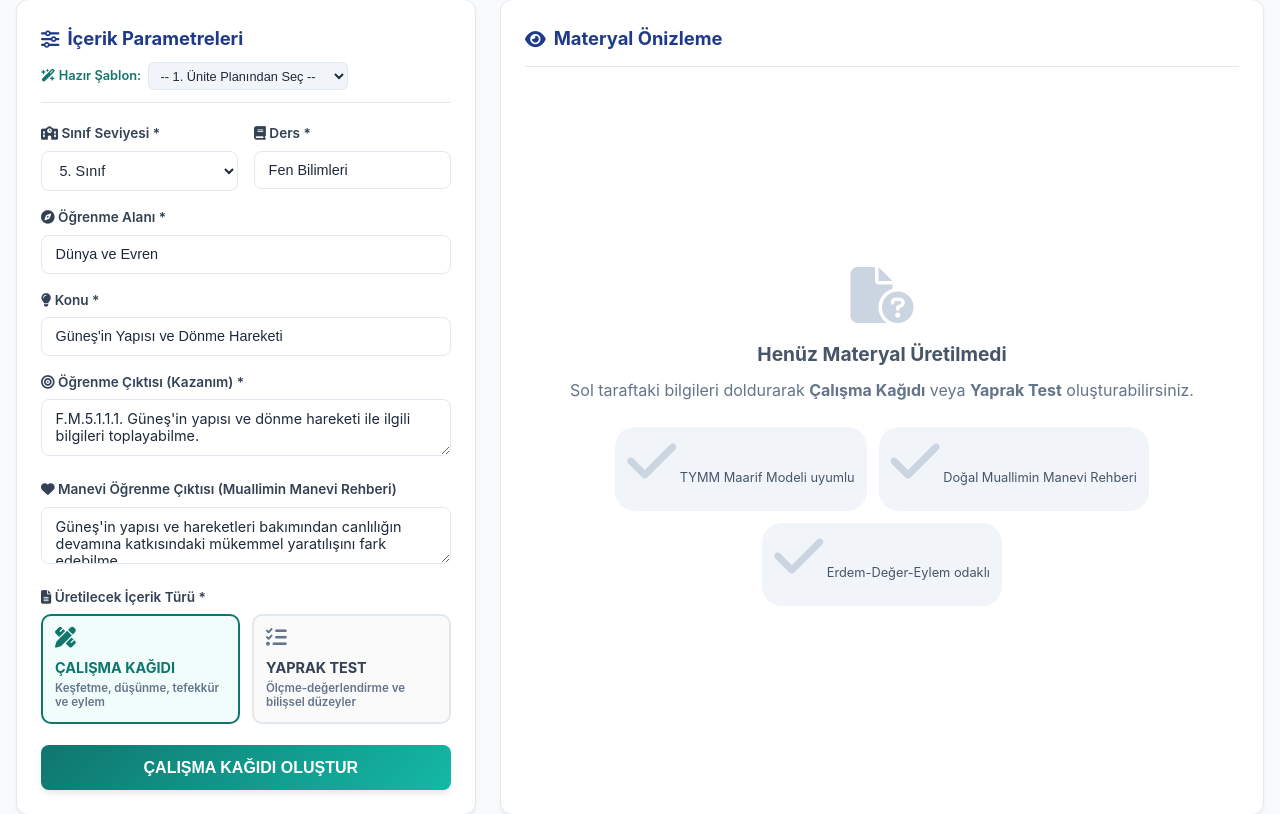
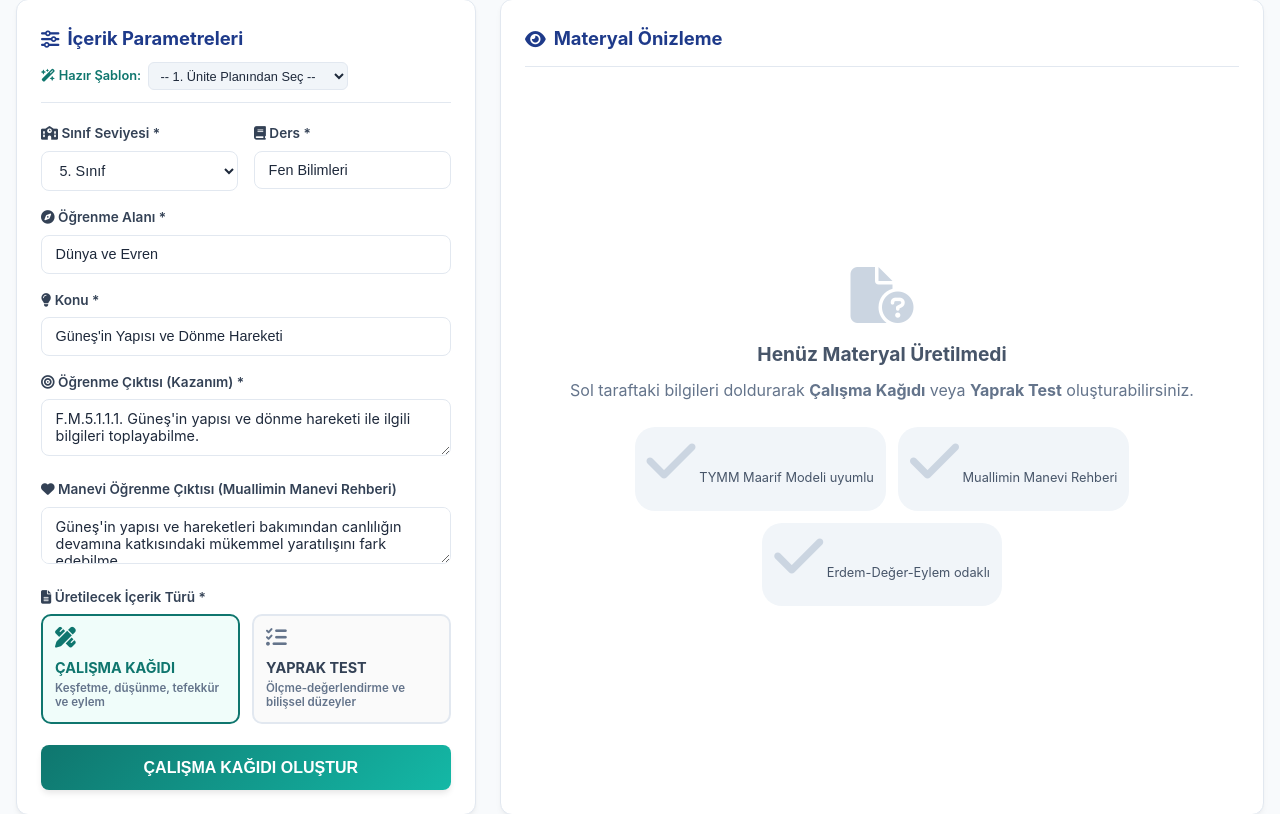
Before and after one commit to mahofen/mmr-yaprak-test, a Flask app: page / in a window 1280 px wide. Shown: the part 113-927 px from the top of the page. Run offline with Flask 3, Linux system fonts and the light colour scheme.

Commit message:
chore: remove 'Doğal' from 'Muallimin Manevi Rehberi' text on home page

```diff
--- a/templates/index.html
+++ b/templates/index.html
@@ -175,7 +175,7 @@
                 <p>Sol taraftaki bilgileri doldurarak <strong>Çalışma Kağıdı</strong> veya <strong>Yaprak Test</strong> oluşturabilirsiniz.</p>
                 <div class="empty-tips">
                     <span><i class="fa-solid fa-check"></i> TYMM Maarif Modeli uyumlu</span>
-                    <span><i class="fa-solid fa-check"></i> Doğal Muallimin Manevi Rehberi</span>
+                    <span><i class="fa-solid fa-check"></i> Muallimin Manevi Rehberi</span>
                     <span><i class="fa-solid fa-check"></i> Erdem-Değer-Eylem odaklı</span>
                 </div>
             </div>
```
